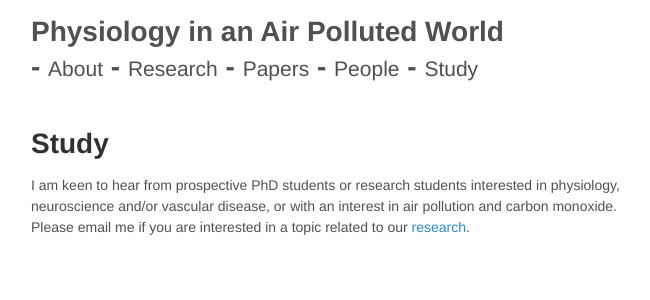
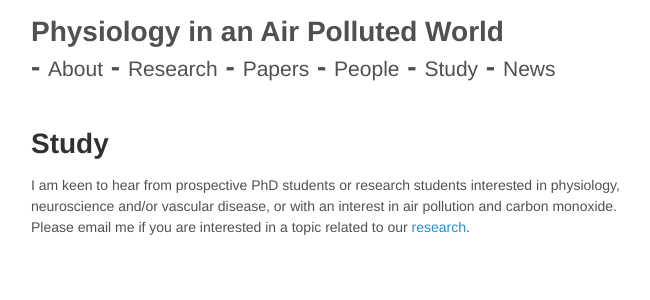
Before and after one commit to mariherigstad/mariherigstad.github.io, a Jekyll site: the page built from study.md, in a window 1280 px wide. Shown: the top 300 px of the page, without its empty margins (308-958 px from the left). Built offline with Jekyll 4.4.1, drawn with Linux system fonts in a browser that asks for light colours.

Commit message:
Update _config.yml

```diff
--- a/_config.yml
+++ b/_config.yml
@@ -29,6 +29,7 @@ pages_list:
   Papers: '/papers/'
   People: '/people/'
   Study: '/study'
+  News: '/news'
 
 # Allow URL Redirects:
 #  * https://help.github.com/articles/redirects-on-github-pages
```
